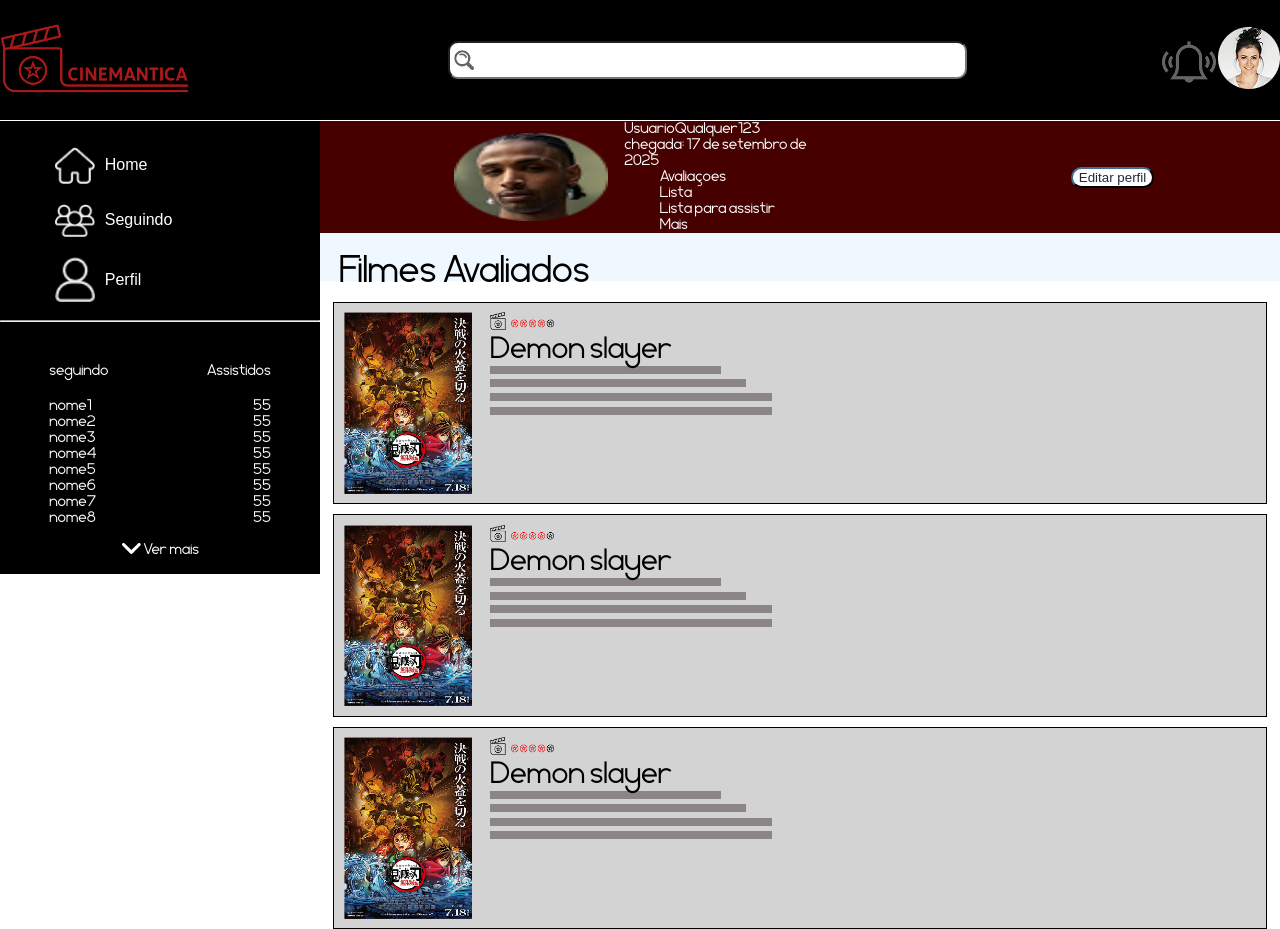
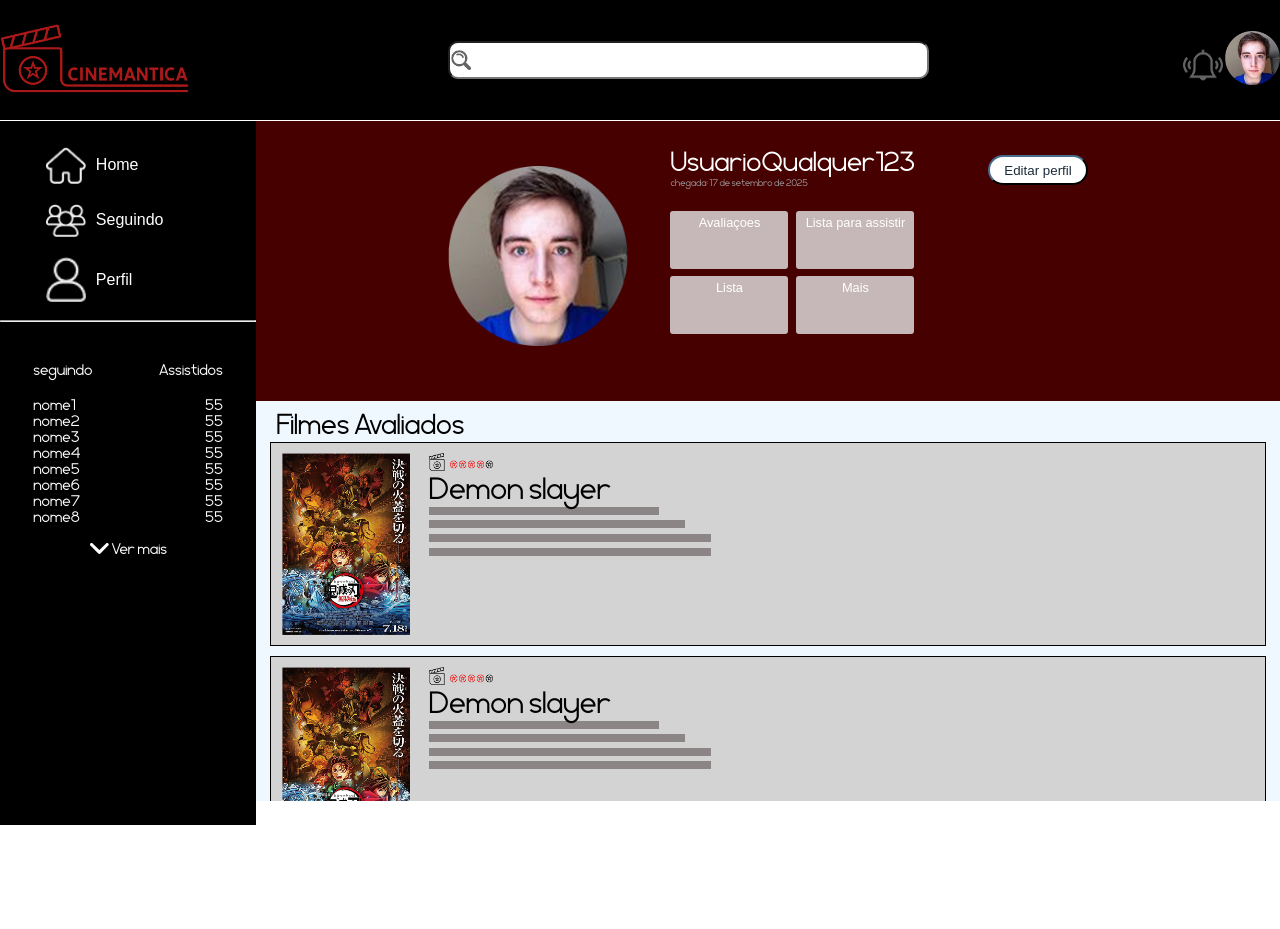
Before and after one commit to KaueCMP2/Pagina_Perfil_CineMantica, a plain HTML site: page index.html in a window 1280 px wide. After the commit the page ends 825 px from the top, so only its background shows below. Drawn offline with Linux system fonts and the light colour scheme.

Commit message:
:lipstick: Aprimorando vizual

```diff
--- a/Style/style.css
+++ b/Style/style.css
@@ -3,17 +3,20 @@
     src: url("/assets/fontes/GeometricaSans-Regular.ttf");
 }
 
-
+/*! BODY */
 body {
     display: flex;
+    /** Libera todos os elementos do site todo */
     flex-direction: column;
-    background-color: rgb(255, 255, 255);
+    /** organiza todos os elementos dentro do body em coluna  */
+    background-color: white;
+    /** pinta o fundo de branco */
     justify-content: space-around;
     margin: 0;
     font-family: Geometric-Sans;
 }
 
-/*! Configuraçao basica do painel (SUPERIOR) */
+/*! Configuraçao basica do painel (HEADER) */
 .painel_superior {
     display: flex;
     width: 100%;
@@ -22,31 +25,44 @@ body {
     justify-content: space-between;
     background-color: rgb(0, 0, 0);
     border-bottom: 1px solid white;
-    position: relative;
 }
 
+/*! PADRONIZAR A LOGO  */
 .logo {
     width: 15vw;
 }
 
-/*! icones da primeira lista e mais para frente a padronizacao dos icones */
+/*! icones da primeira lista e padronizacao dos icones */
 .icon {
     width: 40px;
 }
 
-.direita_painel_superior {
+/*! Cofiguraçao dos icones da direita do HEADER */
+.icone_header_direita {
     display: flex;
     justify-content: space-between;
     align-items: center;
     width: 65vw;
     height: 100%;
+    gap: 100px;
 }
 
+/*! Tamanho icone sininho  */
+.icon_notifica {
+    width: 40px;
+}
 
+/*! Tamanho foto perfil que esta no painel superior direito  */
+.user_img {
+    width: 55px;
+}
+
+/*! Configuraçao posicionamento da Barra de pesquisa */
 .barra_pesquisa {
     position: relative;
 }
 
+/*! configuracao do icone da barra de pesquisa */
 .icon_pesquisa {
     width: 20px;
     position: absolute;
@@ -55,30 +71,37 @@ body {
     transform: translateY(-50%);
 }
 
+/*! configuraçao da caixa de pesquisa (INPUT) */
 #caixa_pesquisa {
     border-radius: 10px;
-    width: 40vw;
+    width: 35vw;
     height: 4vh;
-    padding-left: 0.1%;
+    padding-left: 6%;
 }
 
+/*! O todo abaixo do Header e acima do Footer  */
 .conteiner {
     display: flex;
     justify-content: space-between;
-    height: 80%;
+    height: 85vh;
     width: 100%;
 }
 
 /*! Configuraçao basica do painel (LATERAL) */
 .painel_lateral {
     display: flex;
-    width: 25vw;
-    height: 100%;
+    width: 20vw;
+    height: 88vh;
     flex-direction: column;
-    justify-content: flex-start;
+    flex-shrink: 0;
+    background-color: black;
+    color: white;
+    overflow-y: auto;
+}
 
-    background-color: rgb(0, 0, 0);
-    color: white;
+.perfil_todo {
+    display: flex;
+    flex-direction: column;
 }
 
 /*! somente para padronizar todos os tipos de listas */
@@ -149,19 +172,21 @@ ul {
 
 .painel_perfil {
     display: flex;
+    flex: 1;
     flex-direction: column;
     justify-content: space-between;
     background-color: aliceblue;
+    overflow-y: auto;
     width: 75vw;
-    height: 20vh;
+    height: 100%;
 }
 
 .info_perfil {
     display: flex;
     align-items: center;
     width: 100%;
-    height: 25vh;
-    justify-content: space-around;
+    height: 35vh;
+    justify-content: center;
 
     color: white;
     font-family: Geometric-Sans;
@@ -170,50 +195,92 @@ ul {
 
 .agrupar_itens_infos {
     display: flex;
-    align-items: center;
-    justify-content: space-around;
+    justify-content: space-between;
+    width: 50vw;
+    height: 80%;
+}
+
+.foto_perfil {
+    margin-top: 4%;
+    width: 180px;
+    height: 180px;
 
 }
 
-.foto_perfil {
-    width: 12vw;
-    height: 11vh;
+.esquerda {
+    display: flex;
+    flex-direction: row;
+    gap: 10%;
+}
+
+.direita {
+    margin-top: 1%;
+}
+
+
+.nome_usuario {
+    font-size: 180%;
+    font-weight: ;
+    margin-top: 0;
+    margin-bottom: 0;
+}
+
+.data_cadastro {
+    margin-top: 0;
+    margin-bottom: 0;
+    font-size: x-small;
+    color: #9d9d9d;
+}
+
+/*! Secao para configuracao da lista de informacoes do pefil  */
+.lista_info {
+    display: flex;
+    flex-direction: row;
+    gap: 8px;
+}
+
+.lista_info_esquerda {
+    display: flex;
+    flex-direction: column;
+}
+
+.lista_info_direita {
+    display: flex;
+    flex-direction: column;
+}
+
+.opcoes_info {
+    font-family: sans-serif;
+    font-size: 0.8rem;
+    list-style: none;
+    margin-top: 0;
+    text-align: center;
+    padding: 4px;
+
+    background-color: rgb(198, 184, 184);
+    margin-bottom: 6%;
+    border-radius: 3px;
+    width: 110px;
+    height: 50px;
 
 }
 
 .infos_usuario {
     display: flex;
-    align-items: center;
     flex-direction: column;
-    height: 80%;
-}
-
-.nome_usuario {
-    margin-top: 0;
-    margin-bottom: 0;
-}
-.data_cadastro {
-    margin-top: 0;
-    margin-bottom: 0;
-}
-
-.opcoes_info {
+    width: 50%;
     list-style: none;
-    margin-top: 0;
-    margin-bottom: 0;
-}
-
-.infos_usuario {
-    list-style: none;
-    width: 50%;
     height: 30%;
-    gap: 0;
+    gap: 22px;
     padding: 0;
 }
 
-button {
+
+.editar_perfil {
+    width: 100px;
+    height: 30px;
     background-color: rgb(255, 255, 255);
-    align-items: center;
+    align-items: baseline;
     color: #1d2c3a;
     border-radius: 30cap;
     border-color: #1d2c3a;
@@ -248,9 +315,9 @@ button {
 .titulo {
     margin-left: 2%;
     font-weight: 598;
-    font-size: 40px;
-    margin-top: 2%;
-    margin-bottom: 1%;
+    font-size: 30px;
+    margin-top: 1%;
+    margin-bottom: 0;
 }
 
 .titulo_filme {
--- a/index.html
+++ b/index.html
@@ -12,14 +12,14 @@
     <header class="painel_superior">
         <img class="logo" src="assets/iconsSite/logo.png">
 
-        <div class="direita_painel_superior">
+        <div class="icone_header_direita">
             <div class="barra_pesquisa">
                 <img src="assets/iconsSite/icnSearch.png" alt="" class="icon_pesquisa">
                 <input type="text" name="pesquisa" id="caixa_pesquisa">
             </div>
             <div class="icons_painel_sup_direita">
                 <img src="assets/iconsSite/iconSino.png" alt="" class="icon_notifica">
-                <img class="user_img" src="assets/img/img-user1.png" alt="">
+                <img class="user_img" src="assets/img/FotoPerfil.png" alt="">
             </div>
         </div>
 
@@ -82,25 +82,36 @@
         </aside>
 
         <main class="painel_perfil">
+            <div class="perfil_todo">
                 <section class="info_perfil">
                     <div class="agrupar_itens_infos">
-                    <img src="assets/img/img-user2.png" alt="" class="foto_perfil">
 
+                        <div class="esquerda">
+                            <img src="assets/img/FotoPerfil.png" alt="" class="foto_perfil">
                             <div class="infos_usuario">
                                 <div class="id_usuario">
                                     <p class="nome_usuario">UsuarioQualquer123</p>
                                     <p class="data_cadastro"> chegada: 17 de setembro de 2025</p>
                                 </div>
 
-                        <li lista_info>
+                                <li class="lista_info">
+                                    <div class="lista_info_esquerda">
                                         <ul class="opcoes_info">Avaliaçoes</ul>
                                         <ul class="opcoes_info">Lista</ul>
+                                    </div>
+
+                                    <div class="lista_info_direta">
                                         <ul class="opcoes_info">Lista para assistir</ul>
                                         <ul class="opcoes_info">Mais</ul>
+                                    </div>
                                 </li>
                             </div>
                         </div>
-                <button>Editar perfil</button>
+
+                        <div class="direita">
+                            <button class="editar_perfil">Editar perfil</button>
+                        </div>
+                    </div>
                 </section>
 
                 <h2 class="titulo">Filmes Avaliados</h2>
@@ -147,7 +158,7 @@
                         </div>
                     </div>
                 </section>
-
+            </div>
         </main>
     </div>
 
```
Also changed, not shown: assets/img/FotoPerfil.png (added). Lines whose indentation alone changed are shown as unchanged.
